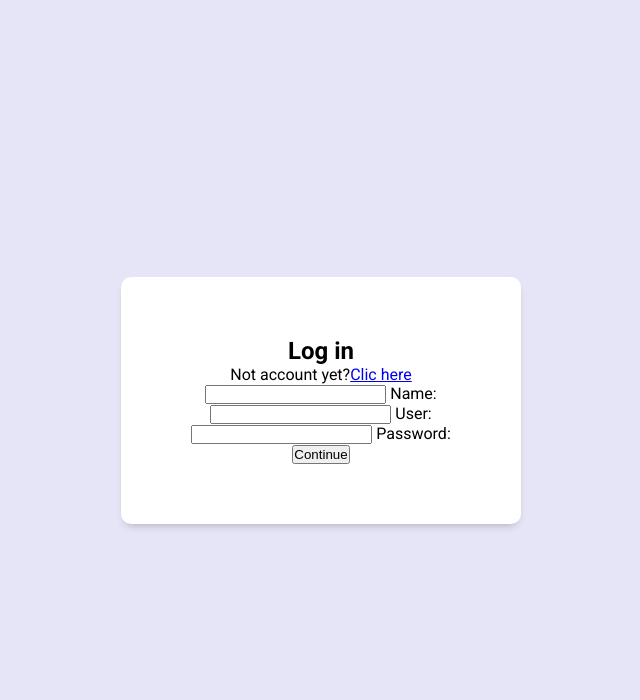
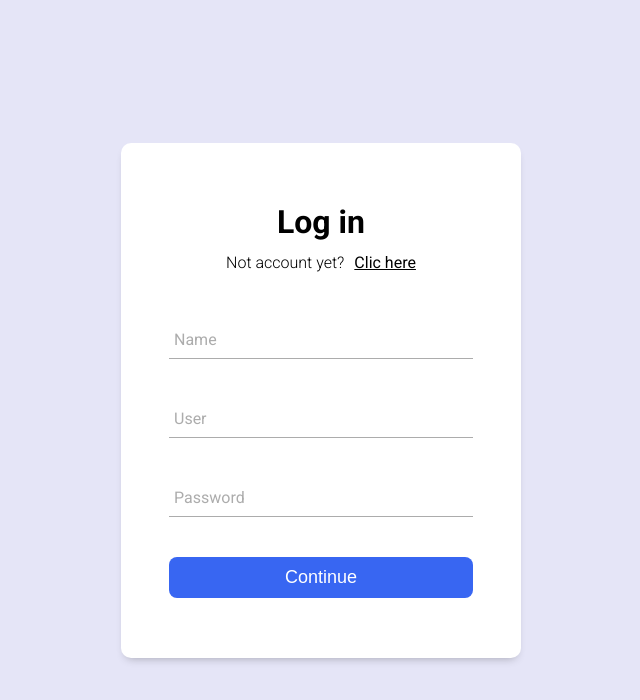
Before and after one commit to IvanCsCz/form-design, a plain HTML site: page index.html in a window 1280 px wide. Shown: the whole page, without its empty margins (319-959 px from the left). Drawn offline with Linux system fonts and the light colour scheme.

Commit message:
style completed

```diff
--- a/index.html
+++ b/index.html
@@ -16,12 +16,12 @@
       <div class="form__container">
         <div class="form__group">
           <input type="text" id="name" class="form__input" placeholder=" " />
-          <label for="name" class="form_label">Name:</label>
+          <label for="name" class="form__label">Name</label>
           <span class="form__line"></span>
         </div>
         <div class="form__group">
           <input type="text" id="user" class="form__input" placeholder=" " />
-          <label for="user" class="form_label">User:</label>
+          <label for="user" class="form__label">User</label>
           <span class="form__line"></span>
         </div>
         <div class="form__group">
@@ -31,7 +31,7 @@
             class="form__input"
             placeholder=" "
           />
-          <label for="password" class="form_label">Password:</label>
+          <label for="password" class="form__label">Password</label>
           <span class="form__line"></span>
         </div>
 
--- a/style.css
+++ b/style.css
@@ -23,3 +23,89 @@ body {
   box-shadow: 0 5px 10px -5px rgb(0 0 0 / 30%);
   text-align: center;
 }
+
+.form__title {
+  font-size: 2rem;
+}
+
+.form__paragraph {
+  margin-top: 12px;
+  font-weight: 300;
+}
+
+.form__link {
+  font-weight: 400;
+  margin-left: 10px;
+  color: #000;
+}
+
+.form__container {
+  margin-top: 48px;
+  display: grid;
+  gap: 40px;
+}
+
+.form__group {
+  position: relative;
+  color: #5757577e;
+}
+
+.form__input {
+  width: 100%;
+  background: none;
+  border: none;
+  outline: none;
+  color: #706c6c;
+  font-size: 16px;
+  padding: 10px 6px;
+  border-bottom: 1px solid #5757577e;
+}
+
+.form__input:not(:placeholder-shown) {
+  color: #4d4646;
+}
+
+.form__input:focus + .form__label,
+.form__input:not(:placeholder-shown) + .form__label {
+  transform: translateY(-12px) scale(0.7);
+  transform-origin: left top;
+  color: #3866f2;
+}
+
+.form__label {
+  color: #5757577e;
+  cursor: pointer;
+  position: absolute;
+  top: 0;
+  left: 5px;
+  transform: translateY(10px);
+  transition: transform 0.5s, color 0.3s;
+}
+
+.form__submit {
+  background-color: #3866f2;
+  color: #fff;
+  cursor: pointer;
+  font-weight: 300;
+  font-size: 18px;
+  padding: 10px 0;
+  border: none;
+  border-radius: 8px;
+}
+
+.form__line {
+  position: absolute;
+  bottom: 0;
+  left: 0;
+  width: 100%;
+  height: 1px;
+  background-color: #3866f2;
+  transform: scale(0);
+  transform: left bottom;
+  transition: transform 0.4s;
+}
+
+.form__input:focus + .form__line,
+.form__input:not(:placeholder-shown) ~ .form__line {
+  transform: scale(1);
+}
```
